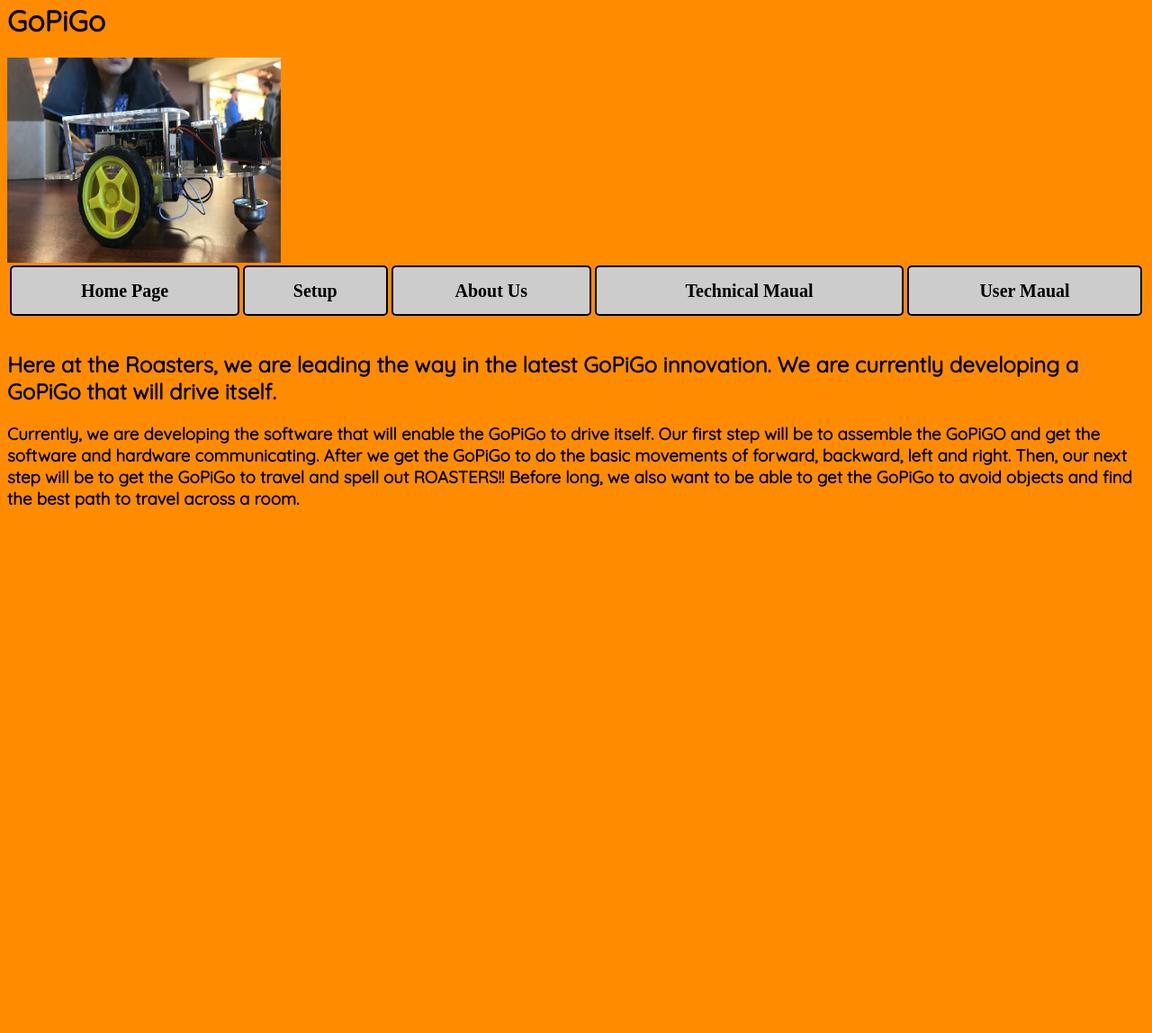
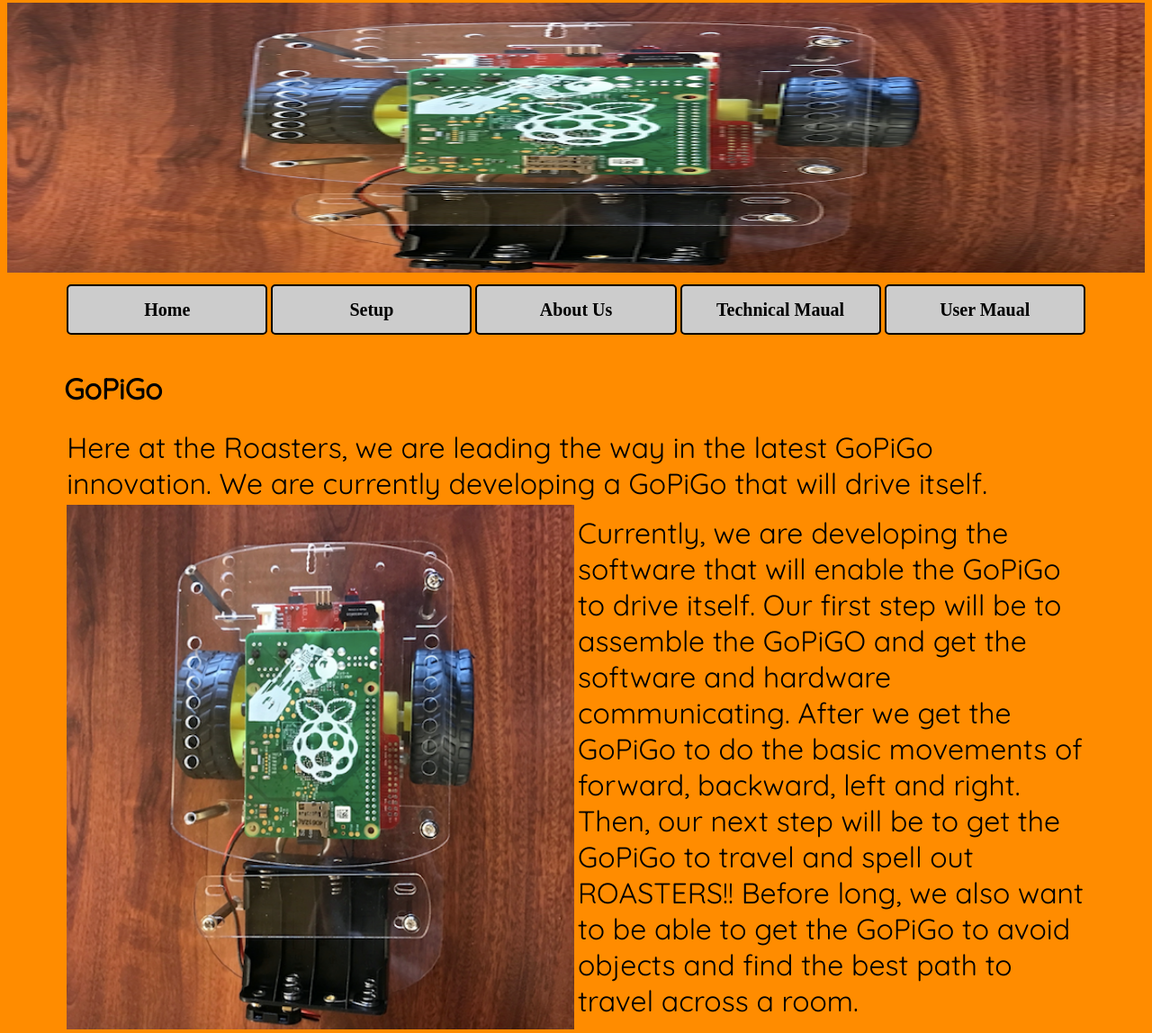
Before and after one commit to greeta/GoPiGoNavigation, a plain HTML site: page docs/index.html in a window 1280 px wide. Shown: the part 5-1153 px from the top of the page at 90% size. Before the commit the page ends 800 px from the top, so only its background shows below. Drawn offline with Linux system fonts and the light colour scheme.

Commit message:
Home Page Redesign
There are tons of changes here and lots of new files. None of these should override Greeta but make sure before merging them. I hope I put these in the right files this time.

```diff
--- a/docs/index.html
+++ b/docs/index.html
@@ -4,44 +4,65 @@
     <link href="style.css" rel="stylesheet" type="text/css">
 </head>
 
+
+<img src="GoPiGoTop.png" alt="GoPiGo Top" style="width:100%;height:300px;">
+<div class="center">
 <body>
-
-<h1> GoPiGo </h1>
-<img src="GoPiGoSideshot.png" alt="Mountain View" style="width:304px;height:228px;">
 <table>
     <tr>
-        <td>
+        <td style="width:20%;">
             <form method="get" action="index.html">
-                <button type="submit">Home Page</button>
+                <button type="submit">Home</button>
             </form>
         </td>
-        <td>
+        <td style="width:20%;">
             <form method="get" action="Setup.html">
                 <button type="submit">Setup</button>
             </form>
         </td>
-        <td>
+        <td style="width:20%;">
             <form method="get" action="About.html">
                 <button type="submit">About Us</button>
             </form>
         </td>
-        <td>
+        <td style="width:20%;">
             <form method="get" action="Technical.html">
                 <button type="submit">Technical Maual</button>
             </form>
         </td>
-        <td>
+        <td style="width:20%;">
             <form method="get" action="User.html">
                 <button type="submit">User Maual</button>
             </form>
         </td>
     </tr>
 </table>
+<h1> GoPiGo </h1>
+<table>
+    <tr>
+        <td colspan="2";>
+            <font size="6">Here at the Roasters, we are leading the way in the latest GoPiGo innovation. We are currently developing a GoPiGo that will drive itself. </font>
+        </td>
+    </tr>
+    <tr>
+        <td style="width:50%;">
+            <img src="GoPiGoTop.png" alt="GoPiGo Top" style="width:100%;height:100%;">
+        </td>
+        <td style="width:50%; text-size:40px;"><font size="6">
+            Currently, we are developing the software that will enable the GoPiGo to drive itself. Our first step will be to assemble the GoPiGO and get the software and hardware communicating. After we get the GoPiGo to do the basic movements of forward, backward, left and right. Then, our next step will be to get the GoPiGo to travel and spell out ROASTERS!! Before long, we also want to be able to get the GoPiGo to avoid objects and find the best path to travel across a room.</font>
+        </td>
+    </tr>
+    <tr>
+        <td colspan="2";>
+            <img src="GoPiGoTop.png" alt="GoPiGo Top" style="width:100%;height:400px;">
+        </td>
+    </tr>
+</table>
 
 
-<h2> Here at the Roasters, we are leading the way in the latest GoPiGo innovation. We are currently developing a GoPiGo that will drive itself. </h2>
 
-<h3> Currently, we are developing the software that will enable the GoPiGo to drive itself. Our first step will be to assemble the GoPiGO and get the software and hardware communicating. After we get the GoPiGo to do the basic movements of forward, backward, left and right. Then, our next step will be to get the GoPiGo to travel and spell out ROASTERS!! Before long, we also want to be able to get the GoPiGo to avoid objects and find the best path to travel across a room.</h3>
+
 
 </body>
+</div>
 </html>
```
Also changed, not shown: docs/Ayca.JPG (added), docs/GoPiGoTop.png (added), docs/LoveBennet.jpg (added).
